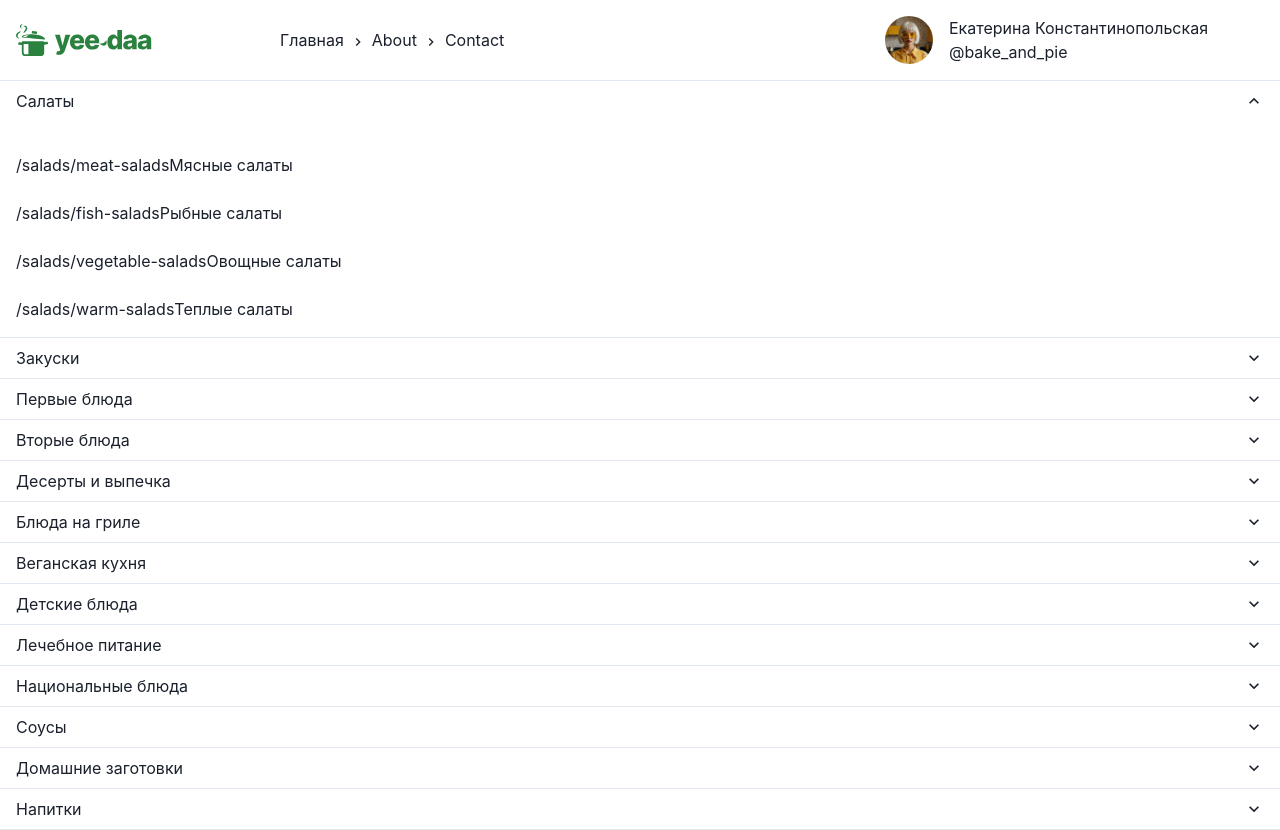
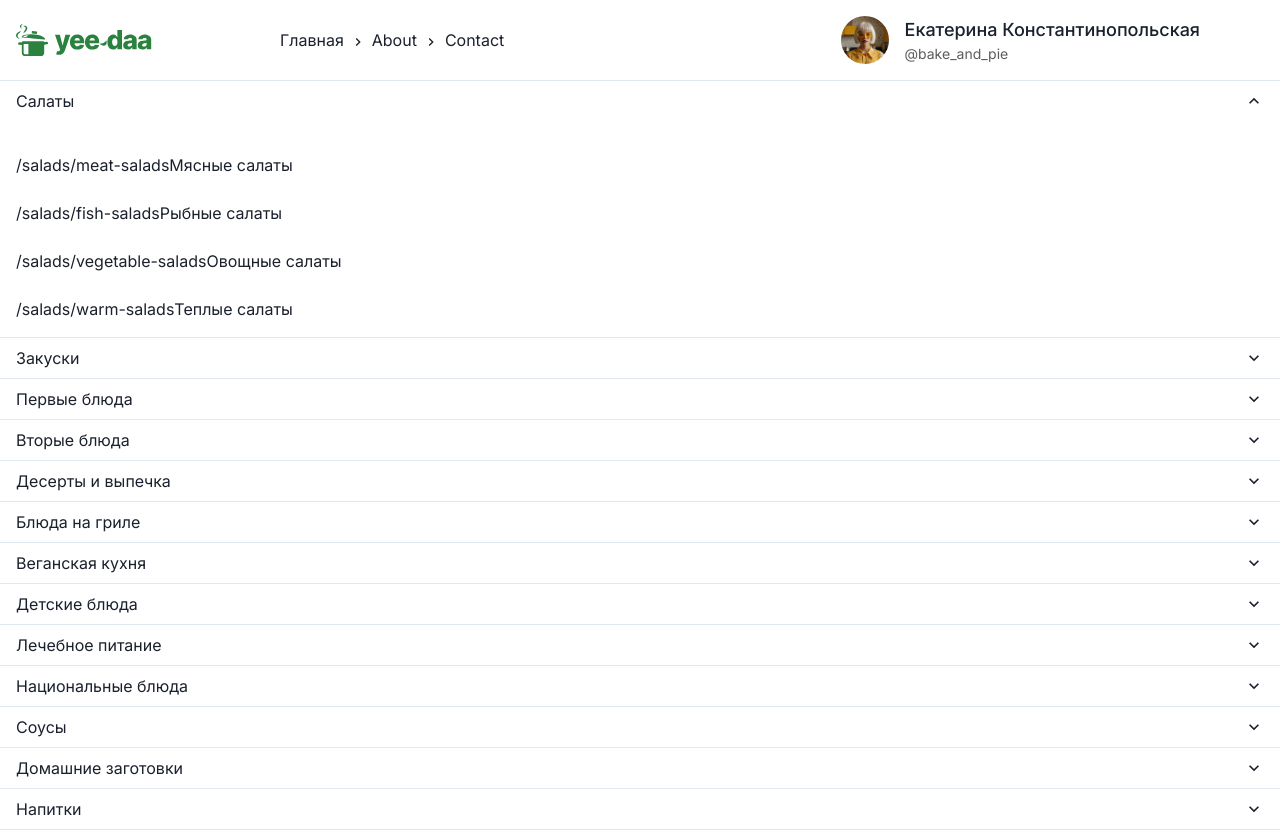
Before and after one commit to ClevertecFrontendLab/naszh, a React (Vite) app: page / in a window 1280 px wide. Built offline with nearby package versions, Linux system fonts and the light colour scheme.

Commit message:
fix(header): change user-info

```diff
--- a/src/components/user-info/user-info.tsx
+++ b/src/components/user-info/user-info.tsx
@@ -5,9 +5,13 @@ import userAva from '../../assets/imgs/user_ava.png';
 export const UserInfo = () => (
     <Flex alignItems='center' gap='1rem'>
         <Avatar size='md' name='Catherine Constantinopolska' src={userAva} />
-        <Box>
-            <Text>Екатерина Константинопольская</Text>
-            <Text>@bake_and_pie</Text>
+        <Box pr={2}>
+            <Text fontWeight={500} fontSize='18px'>
+                Екатерина Константинопольская
+            </Text>
+            <Text fontSize='14px' color='blackAlpha.700'>
+                @bake_and_pie
+            </Text>
         </Box>
     </Flex>
 );
--- a/src/index.css
+++ b/src/index.css
@@ -1,18 +1,20 @@
 @import url('https://fonts.googleapis.com/css2?family=Inter:wght@400;500;700&family=Roboto:wght@400;500;700;900&display=swap');
+
+:root {
+    --font-family: 'Inter', sans-serif;
+    --second-family: 'Roboto', sans-serif;
+}
 
 #root {
     width: 100%;
     height: 100%;
-
-    --font-family: 'Inter', sans-serif;
-    --second-family: 'Roboto', sans-serif;
+    max-width: 1920px;
+    margin: 0 auto;
 }
 
 body {
-    margin: 0 auto;
     display: flex;
     place-items: center;
-    max-width: 1920px;
     min-width: 360px;
     min-height: 100vh;
     font-family: var(--font-family);
--- a/src/main.tsx
+++ b/src/main.tsx
@@ -10,11 +10,12 @@ import { store } from '~/store/configure-store.ts';
 
 import { Header } from './components/header/header';
 import { Nav } from './components/nav/nav';
+import { theme } from './styles/theme';
 
 createRoot(document.getElementById('root')!).render(
     <StrictMode>
         <Provider store={store}>
-            <ChakraProvider>
+            <ChakraProvider theme={theme}>
                 <App /> <Header /> <Nav />
             </ChakraProvider>
         </Provider>
--- /dev/null
+++ b/src/styles/theme.ts
@@ -0,0 +1,10 @@
+import { extendTheme } from '@chakra-ui/react';
+
+export const theme = extendTheme({
+    fonts: {
+        body: `Inter, -apple-system, BlinkMacSystemFont, "Segoe UI", Helvetica,
+            Arial, sans-serif, "Apple Color Emoji", "Segoe UI Emoji", "Segoe UI Symbol"`,
+        heading: `Inter, -apple-system, BlinkMacSystemFont, "Segoe UI", Helvetica,
+            Arial, sans-serif, "Apple Color Emoji", "Segoe UI Emoji", "Segoe UI Symbol"`,
+    },
+});
```
